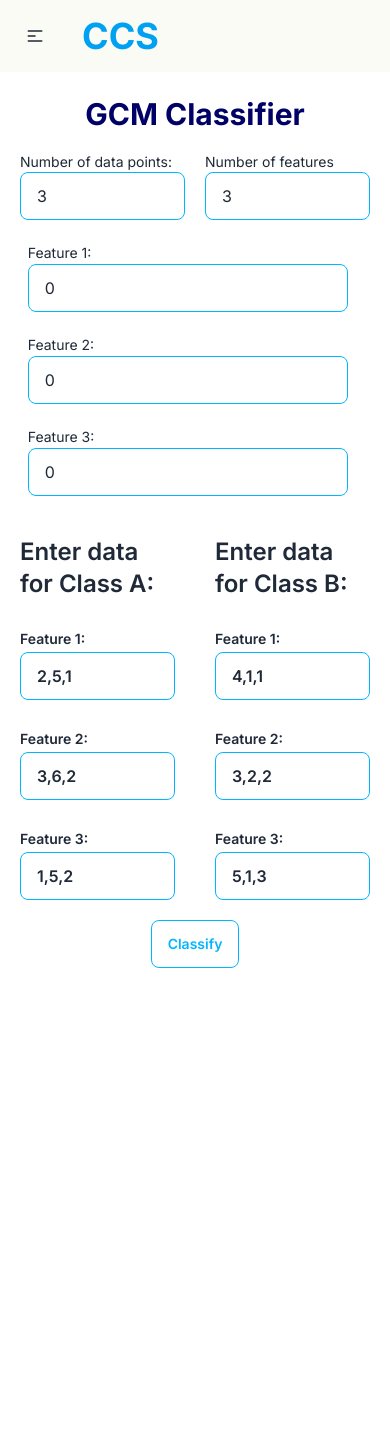
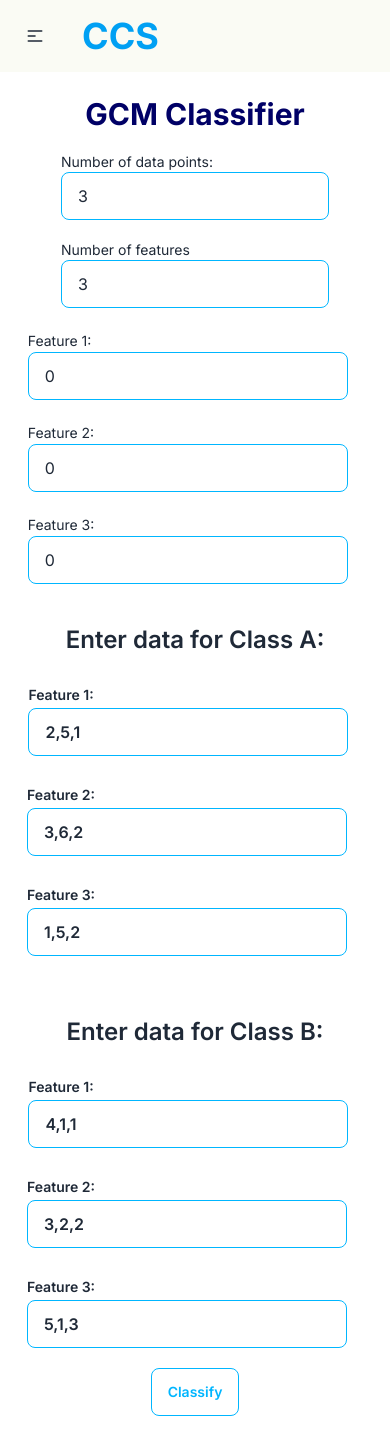
Before and after one commit to Abuhamida/CCS, a Next.js app: page /GCM in a window 390 px wide. Before the commit the page ends 988 px from the top, so only its background shows below. Built offline with nearby package versions, Linux system fonts and the light colour scheme.

Commit message:
update style

```diff
--- a/src/app/GCM/page.tsx
+++ b/src/app/GCM/page.tsx
@@ -100,7 +100,7 @@
   return (
     <div className="flex flex-col gap-5 p-5 items-center pt-24">
       <h1 className="text-3xl font-bold text-[#000066] ">GCM Classifier</h1>
-      <div className="flex gap-5">
+      <div className="flex flex-col md:flex-row gap-5">
         <div className=" flex flex-col ">
           <label className="label-text ">Number of data points:</label>
           <input
@@ -138,7 +138,7 @@
         ))}
       </div>
 
-      <div className="flex gap-10">
+      <div className="flex flex-col md:flex-row gap-10">
         <div className="flex flex-col gap-5 items-center pt-5 text-2xl font-semibold">
           <h3>Enter data for Class A:</h3>
           {classAInput.map((value, index) => (
```
